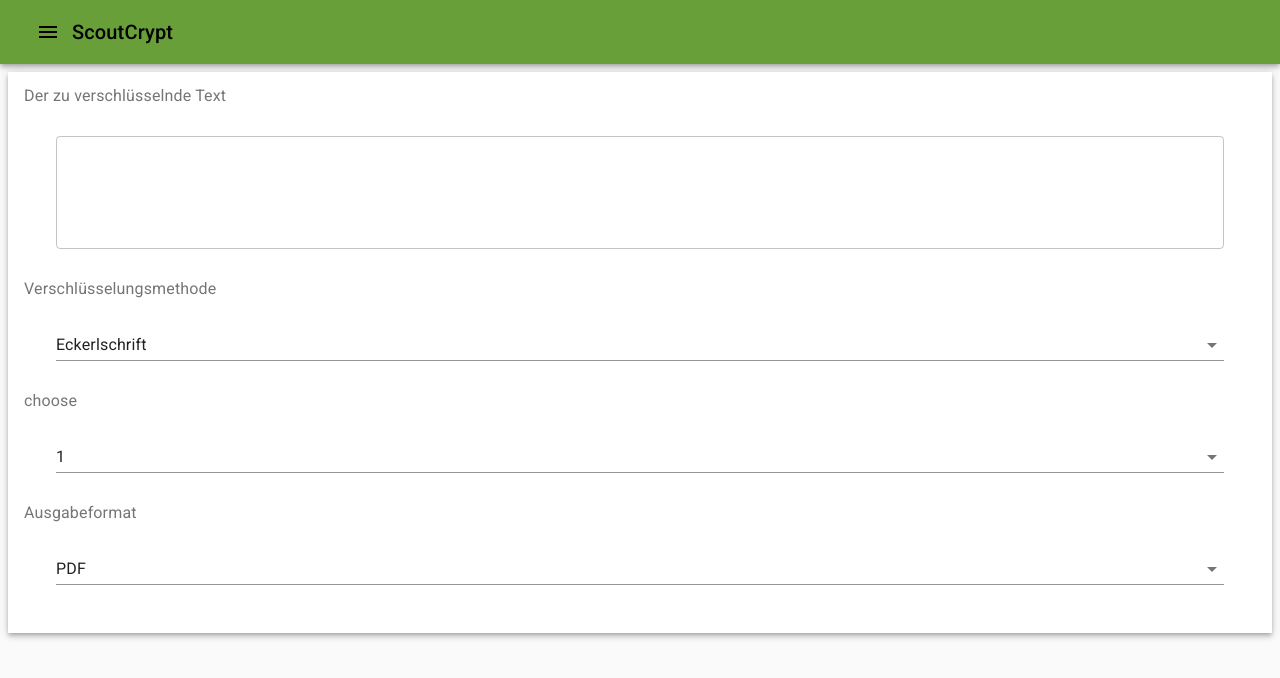
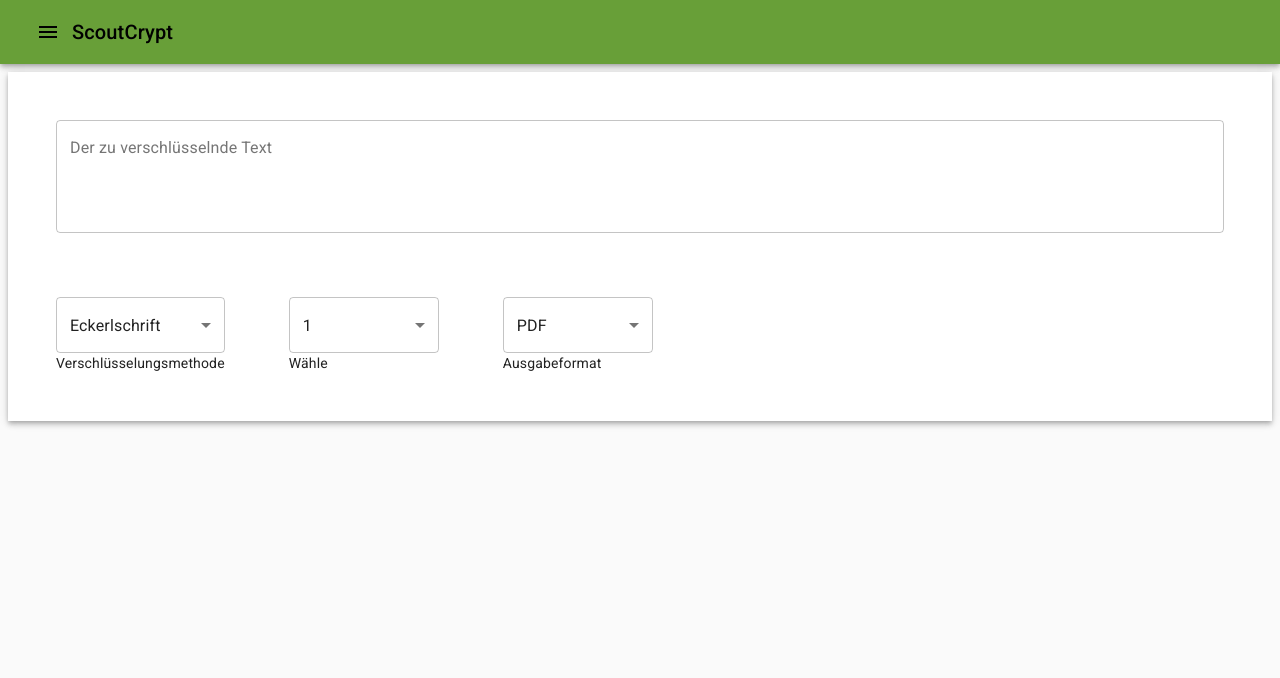
Before and after one commit to theShmoo/ScoutCrypt, a React (Create React App) app: page / in a window 1280 px wide. Shown: the top 678 px of the page. Built offline with nearby package versions, Linux system fonts and the light colour scheme.

Commit message:
Working Input Validation

```diff
--- a/src/A1.jsx
+++ b/src/A1.jsx
@@ -1,20 +1,37 @@
 import React from 'react';
 
-import InputLabel from '@material-ui/core/InputLabel';
+import FormControl from '@material-ui/core/FormControl';
 import TextField from '@material-ui/core/TextField';
 
+function validate(value) {
+  const v = Number.parseInt(value);
+  return !isNaN(v) && v >= 0 && v <= 26;
+}
+
 export function A1Config({ method, configChange, classes }) {
-  const { shift } = method.configState;
+  const { shift, valid } = method.configState;
 
-  return <>
-    <InputLabel htmlFor="a1">Shift</InputLabel>
+  return <FormControl error={!valid} className={classes.formControl}>
     <TextField
       id="a1"
       type="number"
-      fullWidth
-      className={classes.controlElement}
-      onChange={configChange}
-      defaultValue={shift}
+      label="Shift"
+      onChange={
+        event => {
+          const { value } = event.target;
+          configChange({
+            method: method.name,
+            state: {
+              shift: value,
+              valid: validate(value)
+            },
+          });
+        }
+      }
+      error={!valid}
+      value={shift}
+      helperText={!valid ? "Shift muss zwischen 0 und 26 liegen" : ""}
+      variant="outlined"
     />
-  </>
+  </FormControl >
 }
--- a/src/AN.jsx
+++ b/src/AN.jsx
@@ -1,19 +1,37 @@
 import React from 'react';
 
-import InputLabel from '@material-ui/core/InputLabel';
+import FormControl from '@material-ui/core/FormControl';
 import TextField from '@material-ui/core/TextField';
 
+function validate(value) {
+  const v = Number.parseInt(value);
+  return !isNaN(v) && v >= 0 && v <= 26;
+}
+
 export function ANConfig({ method, configChange, classes }) {
-  const { shift } = method.configState;
-  return <>
-    <InputLabel htmlFor="an">Shift</InputLabel>
+  const { shift, valid } = method.configState;
+
+  return <FormControl error={!valid} className={classes.formControl}>
     <TextField
       id="an"
       type="number"
-      fullWidth
-      className={classes.controlElement}
-      onChange={configChange}
-      defaultValue={shift}
+      label="Shift"
+      onChange={
+        event => {
+          const { value } = event.target;
+          configChange({
+            method: method.name,
+            state: {
+              shift: value,
+              valid: validate(value)
+            },
+          });
+        }
+      }
+      error={!valid}
+      value={shift}
+      helperText={!valid ? "Shift muss zwischen 0 und 26 liegen" : ""}
+      variant="outlined"
     />
-  </>
+  </FormControl>
 }
--- a/src/GundlSpezl.jsx
+++ b/src/GundlSpezl.jsx
@@ -1,41 +1,70 @@
 import React from 'react';
 
-import InputLabel from '@material-ui/core/InputLabel';
+import FormControl from '@material-ui/core/FormControl';
 import TextField from '@material-ui/core/TextField';
+
+function validate(value) {
+  return value && value.length === 5;
+}
+
+function validateBoth(gundl, spezl) {
+  return validate(gundl) && validate(spezl);
+}
 
 export function GundlSpezlConfig({ method, configChange, classes }) {
 
-  const { gundl, spezl } = method.configState;
+  const { gundl, spezl, validGundl, validSpezl, valid } = method.configState;
   return <>
-    <InputLabel htmlFor="gundl">Key 1</InputLabel>
+
+    <FormControl error={!valid} className={classes.formControl}>
       <TextField
         id="gundl"
+        label="Key 1"
         className={classes.controlElement}
-      fullWidth
+        error={!validGundl}
         onChange={
           event => {
+            const { value } = event.target;
             configChange({
               method: method.name,
-            state: { gundl: event.target.value, spezl: spezl }
+              state: {
+                gundl: value,
+                spezl: spezl,
+                validGundl: validate(value),
+                validSpezl: validate(spezl),
+                valid: validateBoth(value, spezl)
+              }
             });
           }
         }
-      defaultValue={gundl}
+        helperText={!validGundl ? "Muss genau 5 Buchstaben haben" : ""}
+        value={gundl}
       />
-    <InputLabel htmlFor="spezl">Key 2</InputLabel>
+    </FormControl>
+    <FormControl className={classes.formControl}>
       <TextField
         id="spezl"
+        label="Key 2"
         className={classes.controlElement}
-      fullWidth
+        error={!validSpezl}
         onChange={
           event => {
+            const { value } = event.target;
             configChange({
               method: method.name,
-            state: { gundl: gundl, spezl: event.target.value }
+              state: {
+                gundl: gundl,
+                spezl: value,
+                validGundl: validate(gundl),
+                validSpezl: validate(value),
+                valid: validateBoth(gundl, value)
+              }
             });
           }
         }
-      defaultValue={spezl}
+        helperText={!validSpezl ? "Muss genau 5 Buchstaben haben" : ""}
+        value={spezl}
       />
+    </FormControl>
   </>
 }
--- a/src/PigPen.jsx
+++ b/src/PigPen.jsx
@@ -1,19 +1,37 @@
 import React from 'react';
 import ScoutSelect from './ScoutSelect.jsx'
 
-function PigPenSelect({ pigpen, onChange }) {
+const Options = [{ name: "1" }, { name: "2" }, { name: "3" }]
+
+function PigPenSelect({ pigpen, ...rest }) {
   return <ScoutSelect
-    title="choose"
+    title="Wähle"
     id="choose"
-    options={[{ name: "1" }, { name: "2" }, { name: "3" }]}
+    options={Options}
     option={pigpen}
-    onChange={onChange} />
+    {...rest} />
 };
+
+function validate(value) {
+  const found = Options.find(o => o.name === value);
+  return found !== undefined;
+}
 
 export function PigPenConfig({ method, configChange }) {
   return <PigPenSelect
     onChange={
-      event => { configChange({ method: method.name, state: { name: event.target.value } }); }
+      event => {
+        const { value } = event.target;
+        configChange({
+          method: method.name,
+          state: {
+            name: value,
+            valid: validate(value)
+          },
+        });
+      }
     }
-    pigpen={method.configState} />
+    pigpen={method.configState}
+    error={!method.configState.valid}
+    errorMsg="Ungültige Methode" />
 }
--- a/src/ScoutCryptForm.jsx
+++ b/src/ScoutCryptForm.jsx
@@ -7,7 +7,7 @@
 import { makeStyles } from '@material-ui/core/styles';
 import Paper from '@material-ui/core/Paper';
 import Grid from '@material-ui/core/Grid';
-import InputLabel from '@material-ui/core/InputLabel';
+import FormControl from '@material-ui/core/FormControl';
 import TextField from '@material-ui/core/TextField';
 
 const useStyles = makeStyles((theme) => ({
@@ -19,29 +19,31 @@
     display: 'flex',
     flexWrap: 'wrap',
   },
+  fullWidth: {
+    margin: theme.spacing(4),
+    width: "100%"
+  },
   formControl: {
-    margin: theme.spacing(1),
-  },
-  controlElement: {
     margin: theme.spacing(4),
+    minWidth: 150,
   }
 }));
 
 function ScoutTextField({ text, onChange }) {
   const classes = useStyles();
-  return <>
-    <InputLabel htmlFor="text">Der zu verschlüsselnde Text</InputLabel>
+  return <FormControl
+    className={classes.fullWidth}>
     <TextField
       id="text"
+      label="Der zu verschlüsselnde Text"
       onChange={onChange}
-      className={classes.controlElement}
       multiline
       rows={4}
       fullWidth
-      defaultValue={text}
+      value={text}
       variant="outlined"
     />
-  </>
+  </FormControl >
 };
 
 function ScoutMethodSelect({ method, onChange }) {
--- a/src/ScoutMethods.jsx
+++ b/src/ScoutMethods.jsx
@@ -5,10 +5,44 @@
 
 
 export const Methods = [
-  { name: "Eckerlschrift", config: PigPenConfig, configState: { name: "1" } },
-  { name: "Gundl & Spezl", config: GundlSpezlConfig, configState: { gundl: "GUNDL", spezl: "SPEZL" } },
-  { name: "A = 1", config: A1Config, configState: { shift: 0 } },
-  { name: "A = N", config: ANConfig, configState: { shift: 13 } },
-  { name: "Morse" },
+  {
+    name: "Eckerlschrift",
+    config: PigPenConfig,
+    configState: {
+      name: "1",
+      valid: true
+    }
+  },
+  {
+    name: "Gundl & Spezl",
+    config: GundlSpezlConfig,
+    configState: {
+      gundl: "GUNDL",
+      spezl: "SPEZL",
+      valid: true,
+      validGundl: true,
+      validSpezl: true
+    }
+  },
+  {
+    name: "A = 1",
+    config: A1Config,
+    configState: {
+      shift: 0,
+      valid: true
+    }
+  },
+  {
+    name: "A = N",
+    config: ANConfig,
+    configState: {
+      shift: 13,
+      valid: true
+    }
+  },
+  {
+    name: "Morse",
+    configState: { valid: true }
+  }
 ];
 export const DefaultMethod = Methods[0];
--- a/src/ScoutSelect.jsx
+++ b/src/ScoutSelect.jsx
@@ -1,34 +1,41 @@
 import React from 'react';
 
-import InputLabel from '@material-ui/core/InputLabel';
 import Select from '@material-ui/core/Select';
 import MenuItem from '@material-ui/core/MenuItem';
+import FormControl from '@material-ui/core/FormControl';
+import FormHelperText from '@material-ui/core/FormHelperText';
 import { makeStyles } from '@material-ui/core/styles';
 
 const useStyles = makeStyles((theme) => ({
-  controlElement: {
+  formControl: {
     margin: theme.spacing(4),
+    minWidth: 150,
+  },
+  label: {
+    margin: theme.spacing(1),
   }
 }));
 
-export default function ScoutSelect({ id, title, options, option, onChange }) {
+export default function ScoutSelect({
+  id, title, options, option, onChange, error, errorMsg }) {
   const classes = useStyles();
 
   const optionItems = options.map(o => <MenuItem value={o.name} key={o.name}>{o.name}</MenuItem>);
 
-  return <>
-    <InputLabel htmlFor={id}>{title}</InputLabel>
+  return <FormControl className={classes.formControl} error={error}>
     <Select
       value={option.name}
       onChange={onChange}
-      className={classes.controlElement}
-      fullWidth
       inputProps={{
         name: id,
         id: id,
       }}
+      error={error}
+      variant="outlined"
     >
       {optionItems}
     </Select>
-  </>
+    {error ? <FormHelperText
+    > {errorMsg ? errorMsg : "Error"} </FormHelperText> : title}
+  </FormControl>
 }
```
Lines whose indentation alone changed are shown as unchanged.
